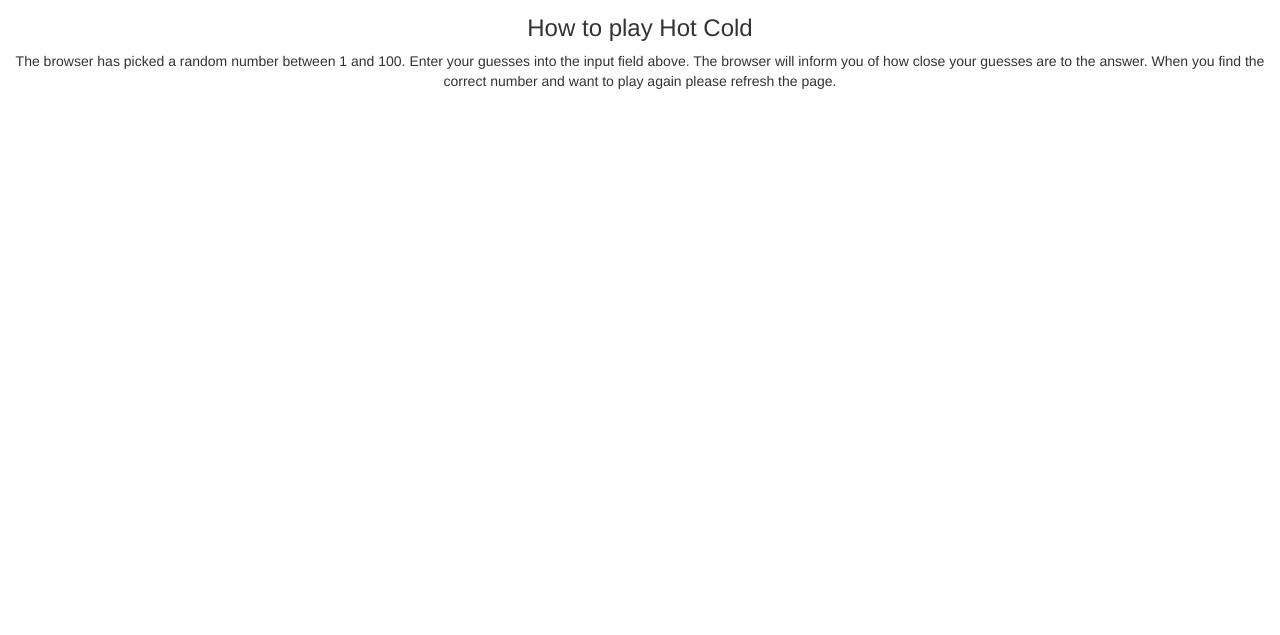
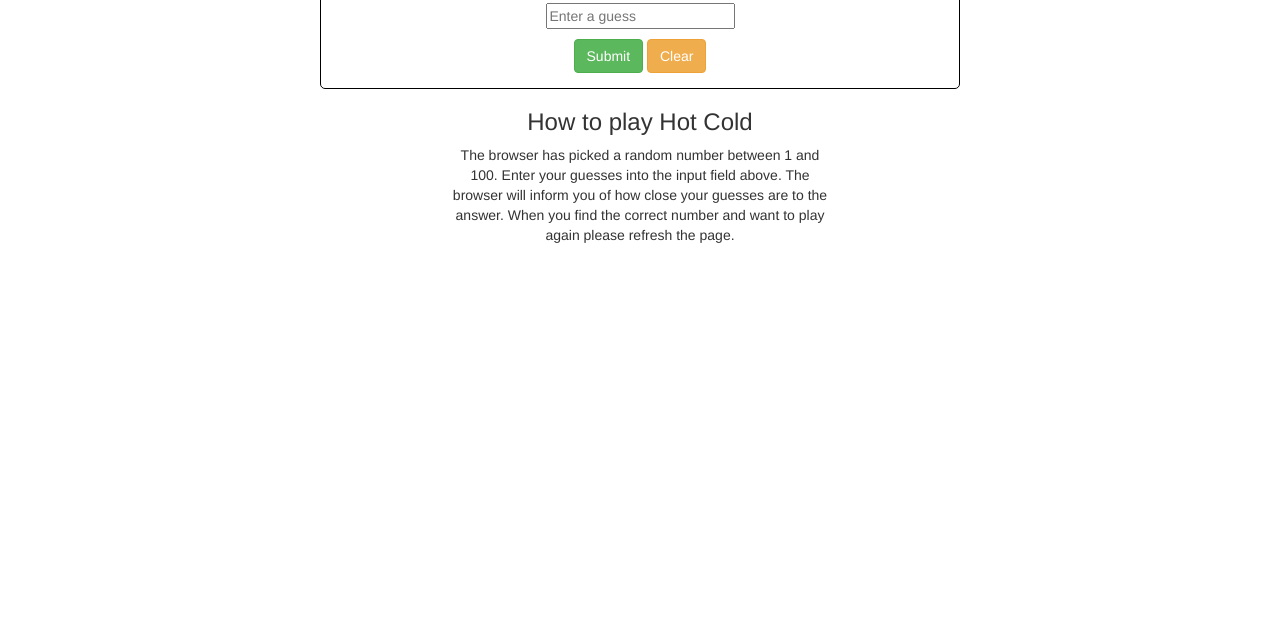
Before and after one commit to ammiranda/hot_cold_project, a website: page index.html in a window 1280 px wide. Shown: the part 165-800 px from the top of the page. Drawn offline with nearby package versions, Linux system fonts and the light colour scheme.

Commit message:
Fixed broken CSS file pathing

```diff
--- a/index.html
+++ b/index.html
@@ -5,7 +5,7 @@
 		Hot and Cold Game!
 	</title>
 	<link href="http://netdna.bootstrapcdn.com/bootstrap/3.0.3/css/bootstrap.min.css" rel="stylesheet">
-	<link rel="stylesheet" href="hot_cold.css" type="text/css">
+	<link rel="stylesheet" href="css/main.css" type="text/css">
 	<meta http-equiv="Content-Type" content="text/html; charset=utf-8" />
 </header>
 
```
